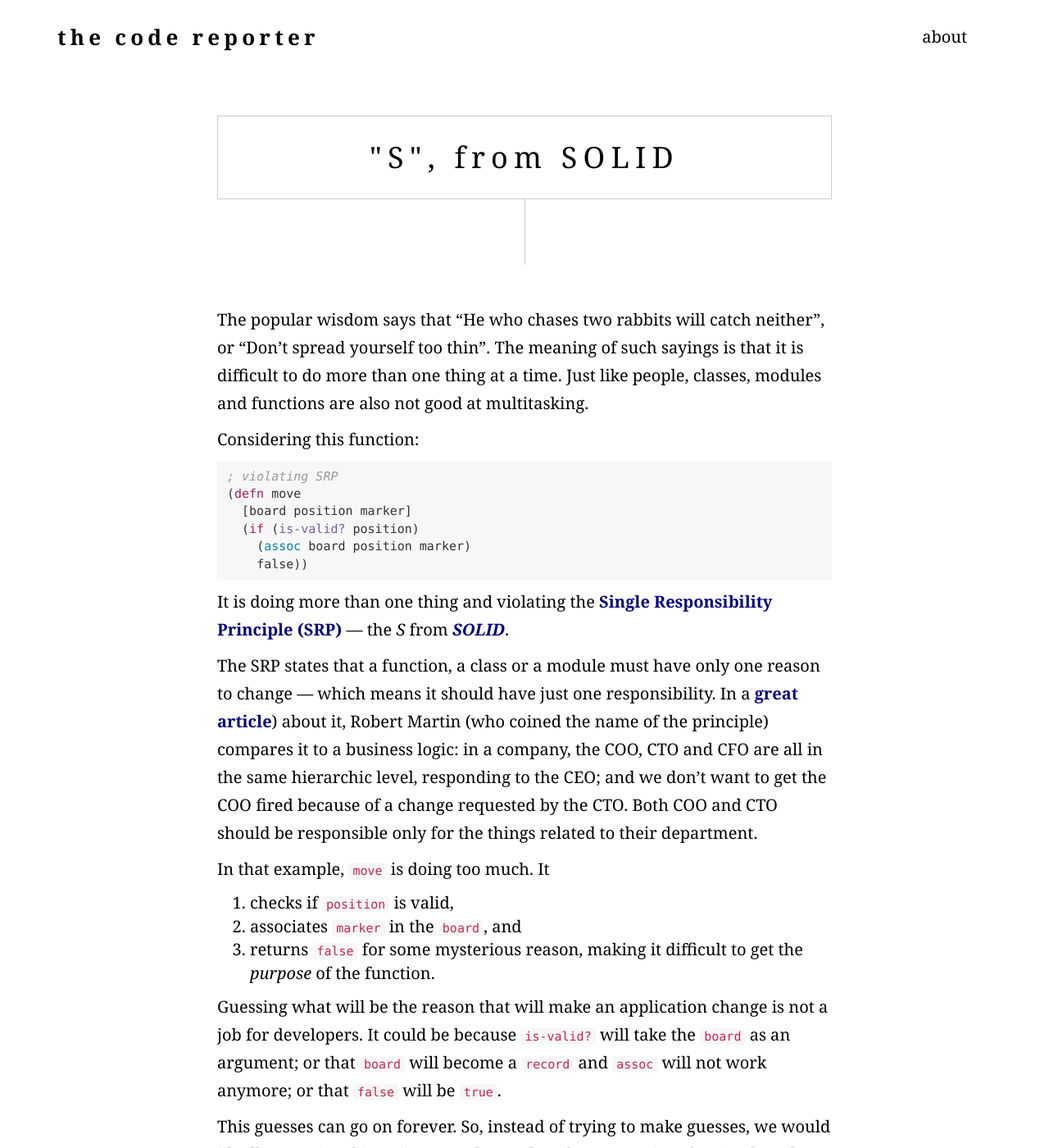
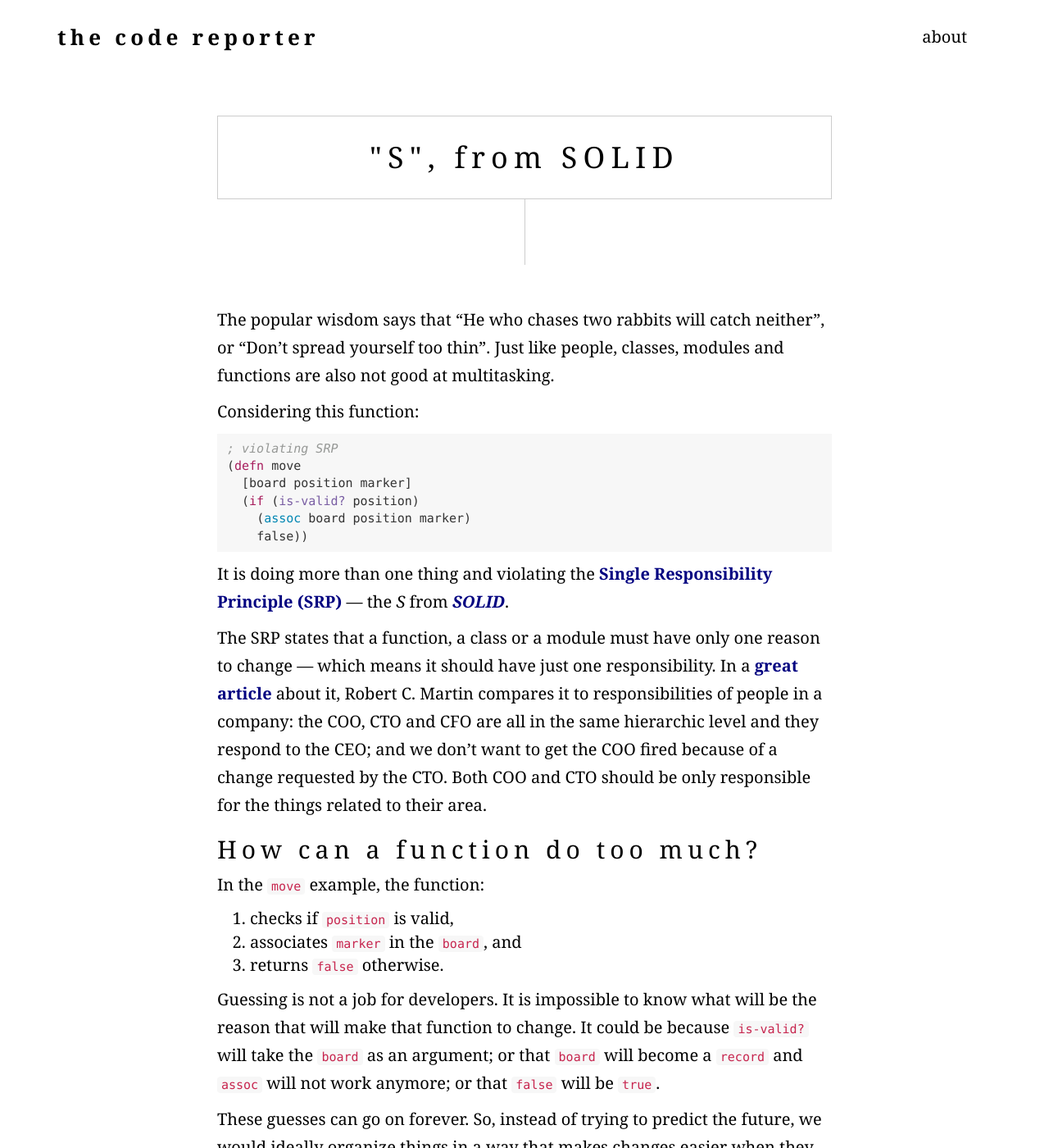
Before and after one commit to pwdd/pwdd.github.io, a Jekyll site: the page built from _posts/2016-08-08-the-s-from-solid.md, in a window 1280 px wide and 1400 px high. Shown: the whole window at 82% size. Built offline with Jekyll 4.4.1, drawn with Linux system fonts in a browser that asks for light colours; nearby versions of some CDN libraries; some web fonts are replaced; some of the changed text lies outside the part shown.

Commit message:
re-word srp post

````diff
--- a/_posts/2016-08-08-the-s-from-solid.md
+++ b/_posts/2016-08-08-the-s-from-solid.md
@@ -6,7 +6,7 @@ category: apprenticeship
 tags: [design-principles]
 ---
 
-The popular wisdom says that "He who chases two rabbits will catch neither", or "Don't spread yourself too thin". The meaning of such sayings is that it is difficult to do more than one thing at a time. Just like people, classes, modules and functions are also not good at multitasking.<!--more-->
+The popular wisdom says that "He who chases two rabbits will catch neither", or "Don't spread yourself too thin". Just like people, classes, modules and functions are also not good at multitasking.<!--more-->
 
 Considering this function:
 
@@ -21,17 +21,19 @@ Considering this function:
 
 It is doing more than one thing and violating the [Single Responsibility Principle (SRP)](https://en.wikipedia.org/wiki/Single_responsibility_principle) &mdash; the *S* from [*SOLID*](https://en.wikipedia.org/wiki/SOLID_(object-oriented_design)).
 
-The SRP states that a function, a class or a module must have only one reason to change &mdash; which means it should have just one responsibility. In a [great article](https://8thlight.com/blog/uncle-bob/2014/05/08/SingleReponsibilityPrinciple.html)) about it, Robert Martin (who coined the name of the principle) compares it to a business logic: in a company, the COO, CTO and CFO are all in the same hierarchic level, responding to the CEO; and we don't want to get the COO fired because of a change requested by the CTO. Both COO and CTO should be responsible only for the things related to their department.
+The SRP states that a function, a class or a module must have only one reason to change &mdash; which means it should have just one responsibility. In a [great article](https://8thlight.com/blog/uncle-bob/2014/05/08/SingleReponsibilityPrinciple.html) about it, Robert C. Martin compares it to responsibilities of people in a company: the COO, CTO and CFO are all in the same hierarchic level and they respond to the CEO; and we don't want to get the COO fired because of a change requested by the CTO. Both COO and CTO should be only responsible for the things related to their area.
 
-In that example, `move` is doing too much. It
+## How can a function do too much?
+
+In the `move` example, the function:
 
 1. checks if `position` is valid,
 2. associates `marker` in the `board`, and
-3. returns `false` for some mysterious reason, making it difficult to get the *purpose* of the function.
+3. returns `false` otherwise.
 
-Guessing what will be the reason that will make an application change is not a job for developers. It could be because `is-valid?` will take the `board` as an argument; or that `board` will become a `record` and `assoc` will not work anymore; or that `false` will be `true`.
+Guessing is not a job for developers. It is impossible to know what will be the reason that will make that function to change. It could be because `is-valid?` will take the `board` as an argument; or that `board` will become a `record` and `assoc` will not work anymore; or that `false` will be `true`.
 
-This guesses can go on forever. So, instead of trying to make guesses, we would ideally organize things in a way that makes changes easier. That is when the design principles come in: they are guidelines that help us be ready for changes.
+These guesses can go on forever. So, instead of trying to predict the future, we would ideally organize things in a way that makes changes easier when they happen. That is when the design principles come in: they are guidelines that help us be ready for changes.
 
 ## How much is one?
 
@@ -70,10 +72,10 @@ We can then pass the returned value from `get-input` to `move`, that could be re
   (assoc board position marker))
 ```
 
-Now it is a function that does only one thing: associates a `marker` to a `board` in a given `position`. A good trick is to try to explain what a function does in just one sentence, without using words like *and* and *or*.
+Now `move` is a function that does only one thing: associates a `marker` to a `board` in a given `position`. A good trick is to try to explain what a function does in just one sentence, without using words like *and* and *or*.
 
 ## The benefits of SRP diet
 
-**Writing tests** for the second `move` example would be a lot simpler than trying to test the possible cases for the first `move` example. Instead of checking if `move` can take an invalid argument, and if it makes a move, and if it returns false, we can instead check only if it associates a value to the `board`.
+**It is easier to test** the second `move` example. Assuming that the arguments are valid, we just need to make sure that it does what it says it does: put a `marker` on the `board`.  If we try to test the first example, we would have to cover a lot more: check if `move` has an invalid `position`, if it makes a move, and if it returns `false`.
 
-Having a function doing only one thing reduces the risk of a change to have consequences in multiple points in the program. It also makes things more **reasonable**: a small change does not turn into a bigger job than it should be.
+Another benefit is that having a function doing only one thing **reduces the risk of a change to have consequences in multiple places in the program**. It also makes things more **reasonable**: a small change does not turn into a bigger job than it should be.
````
